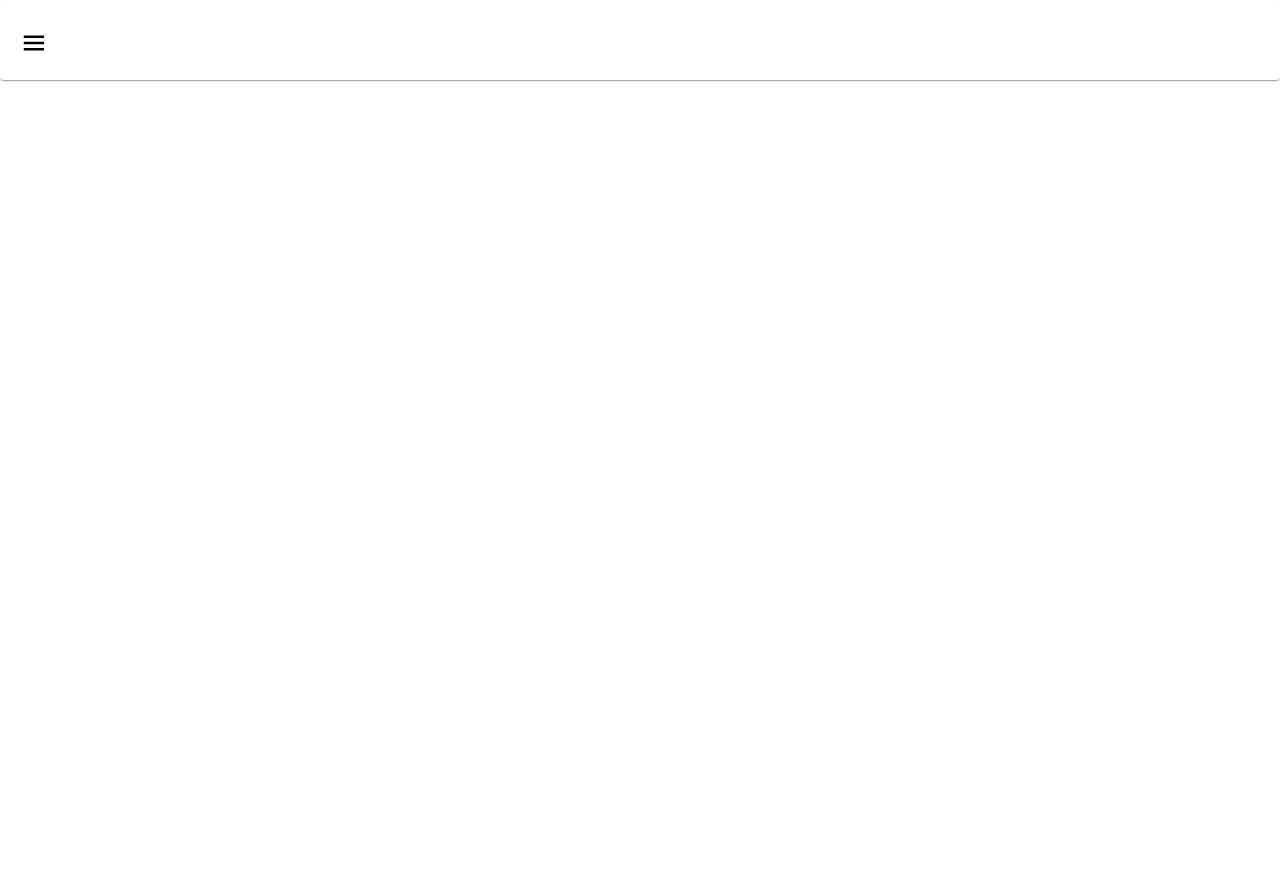
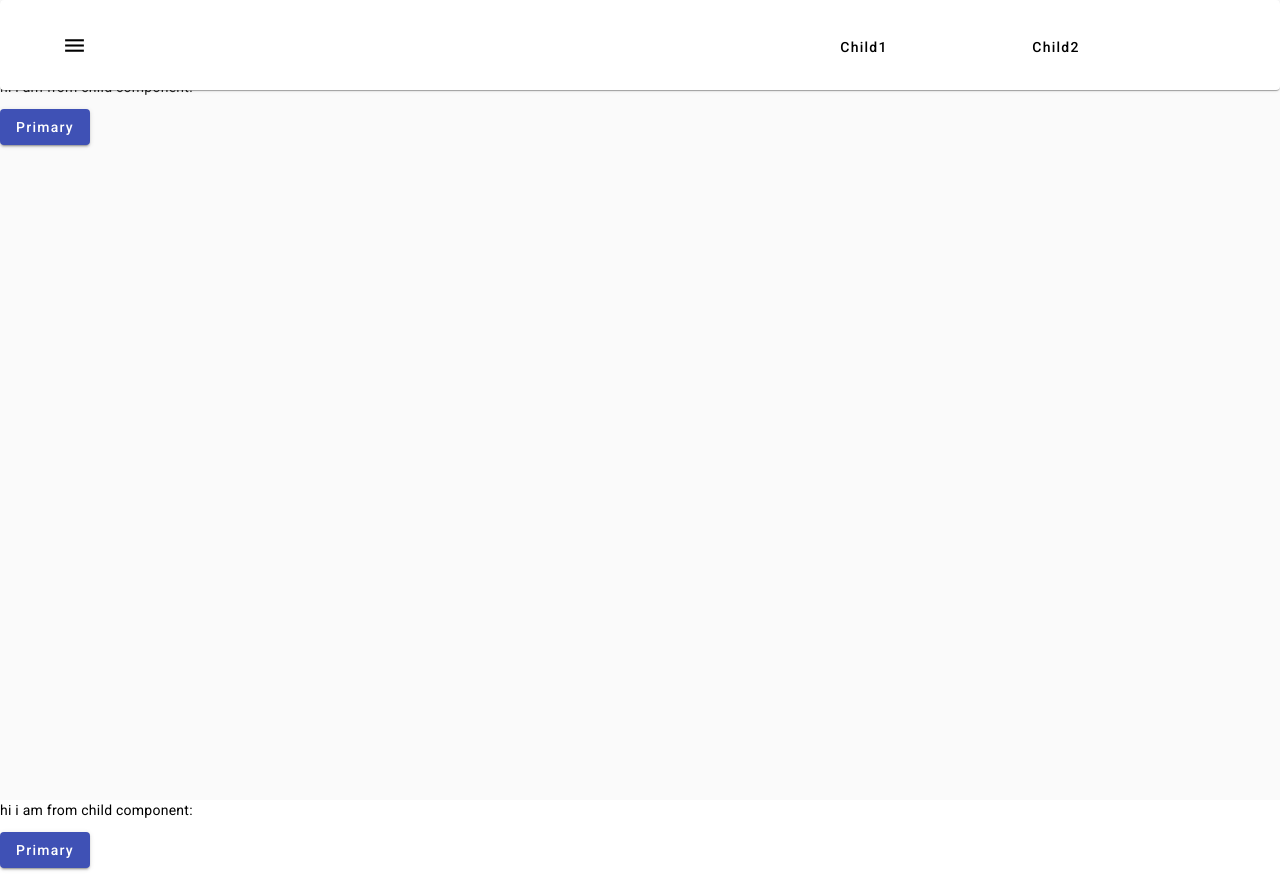
Before and after one commit to RahulBenzeen/webTest-Git, an Angular app: page /child1 in a window 1280 px wide. Before the commit the page ends 800 px from the top, so only its background shows below. Built offline with nearby package versions, Linux system fonts and the light colour scheme.

Commit message:
changes:all changes has done

```diff
--- a/src/app/app-routing.module.ts
+++ b/src/app/app-routing.module.ts
@@ -2,10 +2,10 @@ import { NgModule } from '@angular/core';
 import { RouterModule, Routes } from '@angular/router';
 import { DrawerComponent } from 'src/component/drawer/drawer.component';
 import { Child1Component } from 'src/component/main/child1/child1.component';
-import { MainComponent } from 'src/component/main/main.component';
+
 
 const routes: Routes = [
-  {path:'', component:MainComponent},
+  // {path:'', component:MainComponent},
   {path:'drawer', component:DrawerComponent},
   {path:'child1', component:Child1Component},
 ];
--- a/src/app/app.component.html
+++ b/src/app/app.component.html
@@ -1,4 +1,4 @@
 <app-header></app-header>
 <!-- <app-drawer ></app-drawer> -->
-
+<router-outlet></router-outlet>
 <!-- <app-main></app-main> -->
--- a/src/app/app.module.ts
+++ b/src/app/app.module.ts
@@ -10,6 +10,7 @@ import { FooterComponent } from 'src/component/footer/footer.component';
 import { HeaderComponent } from 'src/component/header/header.component';
 import { DrawerComponent } from 'src/component/drawer/drawer.component';
 import { BrowserAnimationsModule } from '@angular/platform-browser/animations'
+import { Child2Component } from 'src/component/main/child2/child2.component';
 @NgModule({
   declarations: [
     AppComponent,
@@ -17,7 +18,8 @@ import { BrowserAnimationsModule } from '@angular/platform-browser/animations'
     Child1Component,
     FooterComponent,
     HeaderComponent,
-    DrawerComponent
+    DrawerComponent,
+    Child2Component
   ],
   imports: [
     BrowserModule,
--- a/src/component/drawer/drawer.component.css
+++ b/src/component/drawer/drawer.component.css
@@ -1,17 +1,30 @@
-.example-container {
+/* .example-container {
     width: 100%;
     height:100%;
-    /* margin: 12px; */
-    /* border: 1px solid #555; */
-  }
 
-  mat-drawer-content {
+  } */
+
+  /* mat-drawer-content {
     padding: 12px;
     display: flex;
     flex-direction: column;
     align-items: flex-start;
+  } */
+
+  /* .drawer_style{
+    width: 222px;
+  } */
+
+  .mat-sidenav-container {
+    height: 100%;
   }
 
-  .drawer_style{
-    width: 222px;
+  .mat-sidenav {
+    width: 250px;
   }
+
+  .mat-toolbar {
+    position: fixed;
+    z-index: 1;
+    width: 100%;
+  }
--- a/src/component/drawer/drawer.component.html
+++ b/src/component/drawer/drawer.component.html
@@ -1,22 +1,13 @@
-<mat-drawer-container class="example-container" [hasBackdrop]="hasBackdrop.value">
-  <mat-drawer #drawer [mode]="mode.value" class="drawer_style">I'm a drawer</mat-drawer>
-  <mat-drawer-content>
-    <mat-form-field appearance="fill">
-      <mat-label>Sidenav mode</mat-label>
-      <mat-select #mode value="side">
-        <mat-option value="side">Side</mat-option>
-        <mat-option value="over">Over</mat-option>
-        <mat-option value="push">Push</mat-option>
-      </mat-select>
-    </mat-form-field>
-    <mat-form-field appearance="fill">
-      <mat-label>Has backdrop</mat-label>
-      <mat-select #hasBackdrop>
-        <mat-option>Unset</mat-option>
-        <mat-option [value]="true">True</mat-option>
-        <mat-option [value]="false">False</mat-option>
-      </mat-select>
-    </mat-form-field>
-    <button mat-raised-button (click)="drawer.toggle()">Toggle drawer</button>
-  </mat-drawer-content>
-</mat-drawer-container>
+
+<mat-sidenav-container>
+  <mat-sidenav #sidenav>
+    <mat-nav-list>
+      <a mat-list-item routerLink="/">Home</a>
+      <a mat-list-item routerLink="/about">About</a>
+      <a mat-list-item routerLink="/contact">Contact</a>
+    </mat-nav-list>
+  </mat-sidenav>
+  <mat-sidenav-content>
+    <!-- Your main content here -->
+  </mat-sidenav-content>
+</mat-sidenav-container>
--- a/src/component/header/header.component.css
+++ b/src/component/header/header.component.css
@@ -1,10 +1,73 @@
+
+ /* .header_style{
+    height: 80px;
+   justify-content: center;
+   z-index: 2;
+}  */
+
+/* .material-icons-outlined{
+padding-left: 20px;
+font-size: 30px;
+}  */
+
+/* .header_style{
+  z-index: 2;
+} */
+
+
+.mat-sidenav-container {
+  height: 100%;
+
+}
+
+.mat-sidenav {
+  width: 250px;
+}
+
+/* .mat-toolbar {
+  background-color: darkgray;
+  position: fixed;
+  z-index: 2;
+  width: 100%;
+  height: 90px;
+  border-bottom: 1px inset black;
+} */
 
 .header_style{
-    height: 80px;
-  justify-content: center;
+  display: flex;
+  top: 0;
+  position: fixed;
+  z-index: 2;
+  width: 100%;
+  height: 90px;
+  flex-wrap: wrap;
+  flex-direction: row;
+  justify-content: space-between;
+  align-content: center;
 }
 
-.material-icons-outlined{
-padding-left: 20px;
-font-size: 30px;
+/* .drawer_style{
+  margin-top: 90px;
+} */
+
+.icon_styles{
+  margin-left: 50px;
+
 }
+.icon_style{
+font-size: 25px;
+
+}
+
+.list_item{
+  margin-top: 132px;
+}
+
+.child_style{
+  margin-right: 30%;
+  margin-top: 8px;
+}
+
+.content_style{
+  margin-top: 6%;
+}
--- a/src/component/header/header.component.html
+++ b/src/component/header/header.component.html
@@ -1,8 +1,26 @@
 
-<!-- <mat-toolbar>
-    <mat-icon class="material-icons-outlined">menu</mat-icon>
-</mat-toolbar> -->
+  <mat-card  class="header_style">
+    <button mat-icon-button (click)="sidenav.toggle()" (click)="valuChange()" class="icon_styles" >
+      <mat-icon class="icon_style" [style.display]="flag==false?'none':''">menu</mat-icon>
+      <mat-icon class="icon_style"  [style.display]="flag==false?'':'none'" >close</mat-icon>
+    </button>
+   <div class="child_style">
+    <button mat-button style="margin-left: 15%;position: absolute;" >Child2</button>
+    <button mat-button routerLink="/child1">Child1</button>
+   </div>
+  </mat-card>
 
-<mat-card class="header_style">
-    <mat-icon class="material-icons-outlined">menu</mat-icon>
-  </mat-card>
+  <mat-sidenav-container hasBackdrop="false" >
+    <mat-sidenav #sidenav class="drawer_style" mode="over" >
+      <mat-nav-list class="list_item">
+        <a mat-list-item routerLink="/">Home</a>
+        <mat-divider></mat-divider>
+        <a mat-list-item routerLink="/about">About</a>
+        <mat-divider></mat-divider>
+        <a mat-list-item routerLink="/contact">Contact</a>
+      </mat-nav-list>
+    </mat-sidenav>
+    <mat-sidenav-content class="content_style">
+      <app-child1></app-child1>
+    </mat-sidenav-content>
+  </mat-sidenav-container>
--- a/src/component/header/header.component.ts
+++ b/src/component/header/header.component.ts
@@ -1,4 +1,5 @@
-import { Component } from '@angular/core';
+import { Component, Input } from '@angular/core';
+import { MatDrawerMode } from '@angular/material/sidenav';
 
 @Component({
   selector: 'app-header',
@@ -6,5 +7,17 @@ import { Component } from '@angular/core';
   styleUrls: ['./header.component.css']
 })
 export class HeaderComponent {
+  @Input()
+  mode!: MatDrawerMode
+  flag=true
+
+  valuChange(){
+    if(this.flag==false){
+      this.flag=true
+    }
+    else{
+      this.flag=false
+    }
+  }
 
 }
--- a/src/component/main/child1/child1.component.ts
+++ b/src/component/main/child1/child1.component.ts
@@ -5,7 +5,8 @@ import { MainComponent } from '../main.component';
 @Component({
   selector: 'app-child1',
   templateUrl: './child1.component.html',
-  styleUrls: ['./child1.component.css']
+  styleUrls: ['./child1.component.css'],
+  providers:[MainComponent]
 })
 export class Child1Component {
    constructor(private mainData :MainComponent){}
--- a/src/component/main/main.component.html
+++ b/src/component/main/main.component.html
@@ -1,2 +1,2 @@
 <p>This is a main component </p>
-<app-child1 [messageToChild]="newStr" ></app-child1>
+<!-- <app-child1 [messageToChild]="newStr" ></app-child1> -->
--- a/src/component/main/main.component.ts
+++ b/src/component/main/main.component.ts
@@ -6,23 +6,20 @@ import { DataService } from '../services.service';
 @Component({
   selector: 'app-main',
   templateUrl: './main.component.html',
-  styleUrls: ['./main.component.css']
+  styleUrls: ['./main.component.css'],
+  providers: []
 })
 export class MainComponent {
- constructor( private dataServices:DataService){}
+ constructor( ){}
 
 ngOnInit(){
-  this.getAllData()
+  this.getTestData()
+
 }
 
 newStr = "a messsage from parents component "
 
-getAllData(){
-  const data = this.dataServices.getPersonalData()
-  console.log('my data is fetched');
-  console.log(data);
 
-}
 getTestData(){
   console.log('i am from parent component!');
 
```
Also changed, not shown: src/sharedModule/sharedmodule.module.ts (+8 -2 lines), 1 other file (tests, documents, lock files or other folders).
